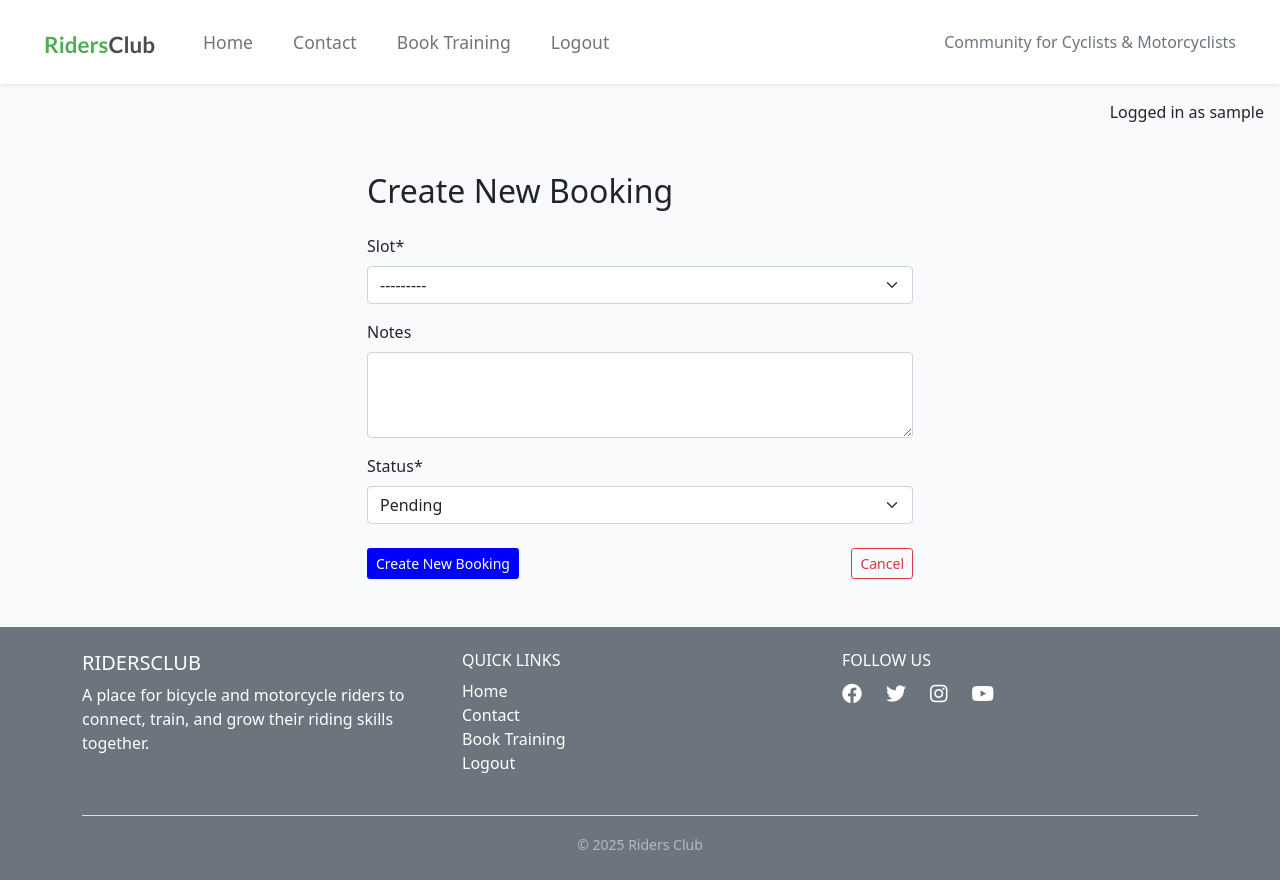
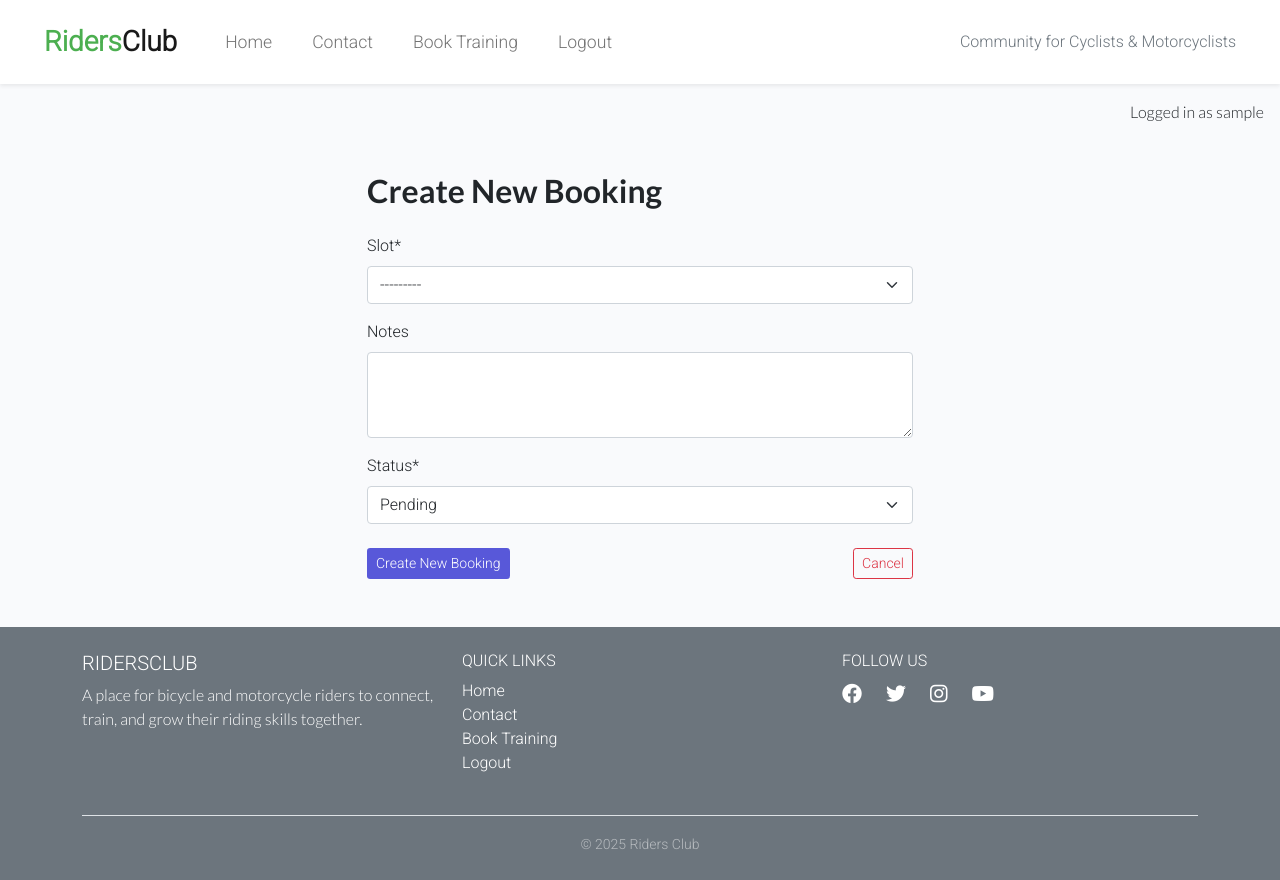
Before and after one commit to Eyongtarh/Riders-Club-Project, a Django app: page /bookings/create/ in a window 1280 px wide. Run offline with Django 5.2, Linux system fonts and the light colour scheme; the visitor is signed in with stand-in values (Sample User, id 1); data that the repository does not hold is empty; some libraries are stand-ins or nearby versions.

Commit message:
edit google font in style.css

```diff
--- a/static/css/style.css
+++ b/static/css/style.css
@@ -2,13 +2,17 @@
 
 body {
   background-color: #F9FAFC;
+  font-family: 'Roboto', sans-serif;
 }
 
-.brand {
-  font-family: Lato, sans-serif;
-  font-size: 1.4rem;
+h1, h2, h3 {
+  font-family: 'Lato', sans-serif;
   font-weight: 700;
-  color: #4A4A4F;
+}
+
+p {
+  font-family: 'Lato', sans-serif;
+  font-weight: 300;
 }
 
 /*nav Styles */
@@ -93,6 +97,7 @@ body {
   color: white;
   border-radius: 20px;
   overflow: hidden;
+  filter: brightness(2) contrast(0.9);
 }
 
 
@@ -120,7 +125,7 @@ body {
  /* btn-signup class */
 
  .btn-signup {
-  background-color: #0000ff;
+  background-color: #5858d9;
   color: #fff;
 }
 
--- a/templates/base.html
+++ b/templates/base.html
@@ -43,7 +43,6 @@
       <!-- Navbar -->
       <nav class="navbar navbar-expand-lg navbar-light bg-white shadow-sm">
         <div class="container-fluid">
-          <!-- Brand -->
           <a class="navbar-brand" href="{{ home_url }}" aria-label="logo link to home page"><span class="brand"><span class="green-nn">Riders</span>Club</span></a>
 
           <!-- Toggler -->
```
